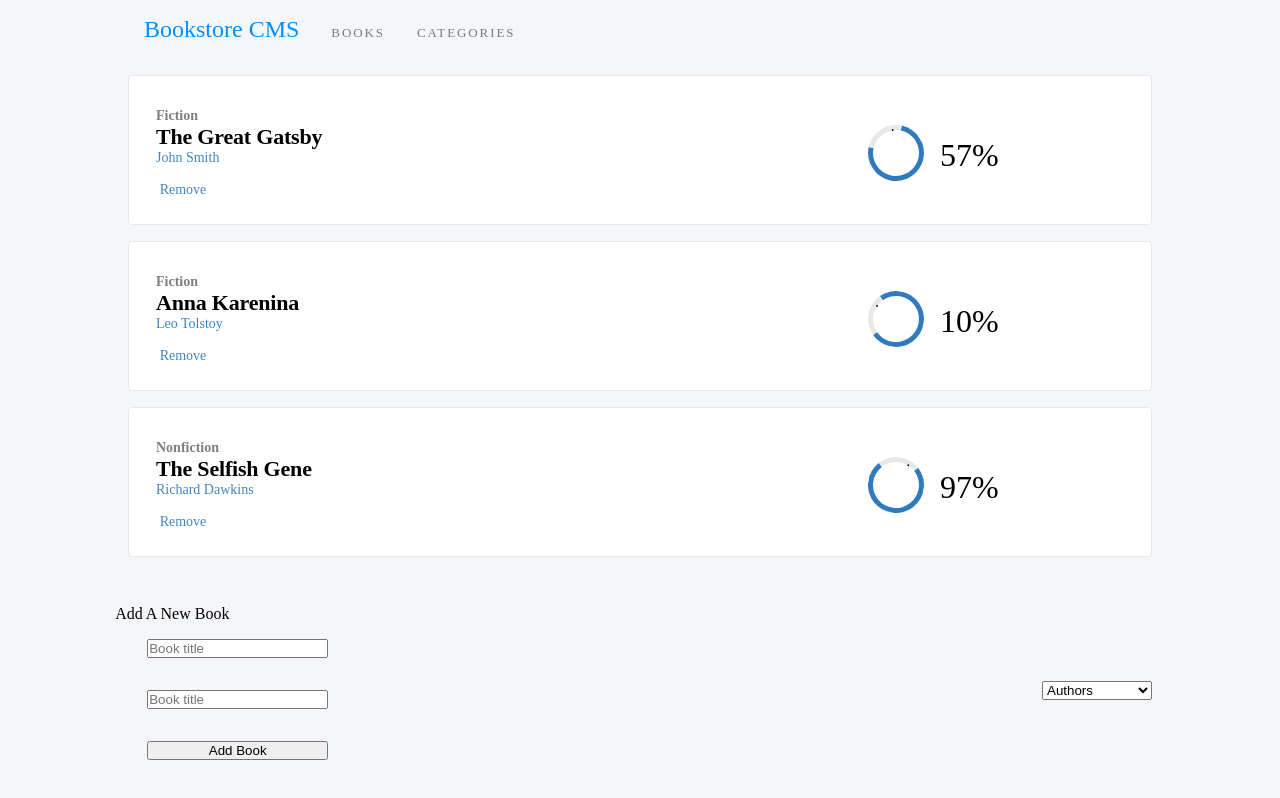
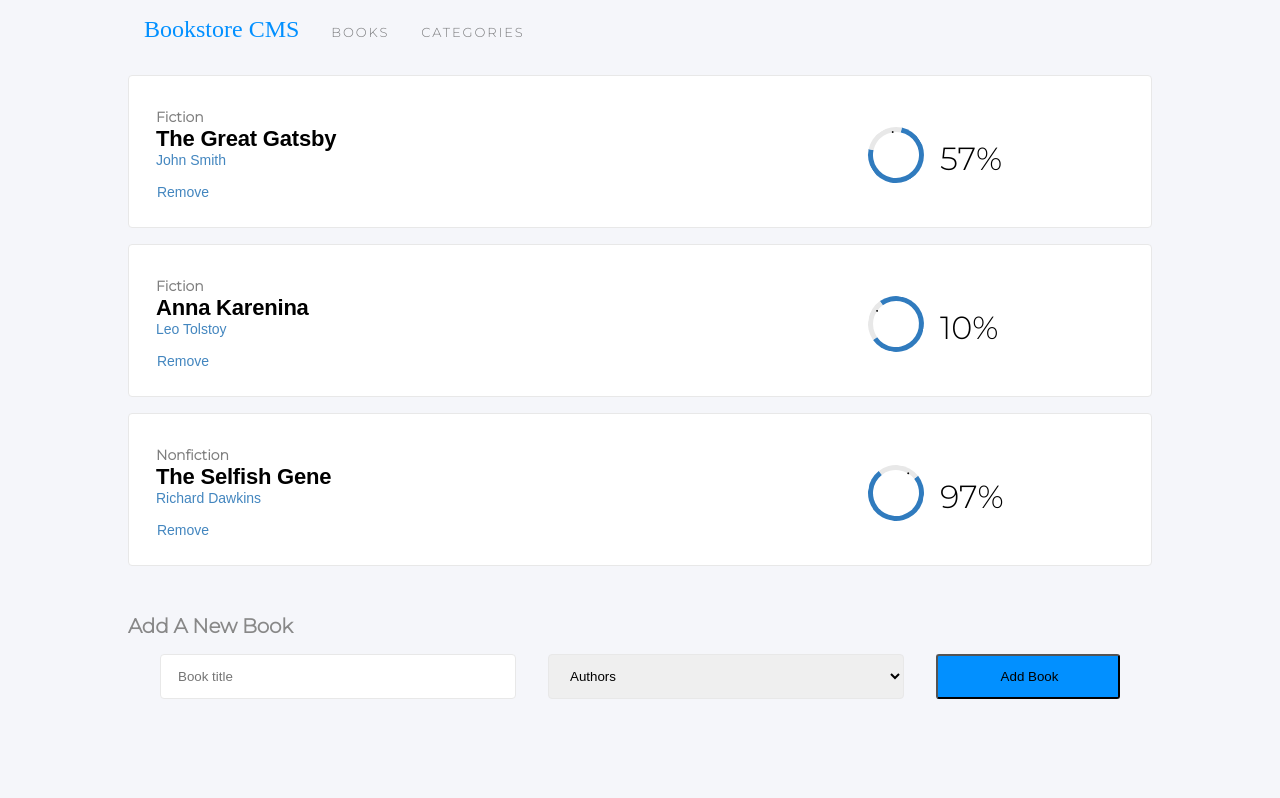
Before and after one commit to abeltsew/Bookstore, a React (Create React App) app: page / in a window 1280 px wide. Shown: the top 798 px of the page. Built offline with nearby package versions, Linux system fonts and the light colour scheme.

Commit message:
Added More Style

```diff
--- a/src/components/AddBook.js
+++ b/src/components/AddBook.js
@@ -15,28 +15,36 @@ const AddBook = () => {
         item_id: uuidv4(),
         title,
         author,
-        categoty: 'Unknown',
+        category: 'Unknown',
       }),
     );
+    setTitle('');
+    setAuthor('');
   };
 
   return (
     <div className="add-form">
-      <p>Add A New Book</p>
+      <p className="add-book-title">Add A New Book</p>
       <form className="form-el">
         <input
+          className="book-input"
           type="text"
           placeholder="Book title"
           value={title}
           onChange={(e) => setTitle(e.target.value)}
         />
-        <input
-          type="text"
-          placeholder="Book title"
+        <select
+          className="book-input"
+          placeholder="Author"
           value={author}
           onChange={(e) => setAuthor(e.target.value)}
-        />
+        >
+          <option>Authors</option>
+          <option>John Grasham</option>
+          <option>Alex maclides</option>
+        </select>
         <button
+          className="add-book-btn"
           type="button"
           onClick={() => {
             handleAdd();
--- a/src/components/Author.js
+++ /dev/null
@@ -1,11 +0,0 @@
-import React from 'react';
-
-const Author = () => (
-  <select>
-    <option>Authors</option>
-    <option>John Grasham</option>
-    <option>Alex maclides</option>
-  </select>
-);
-
-export default Author;
--- a/src/components/Books.js
+++ b/src/components/Books.js
@@ -3,7 +3,6 @@ import { useSelector } from 'react-redux';
 import './books.css';
 import Book from './Book';
 import AddBook from './AddBook';
-import Author from './Author';
 
 const Books = () => {
   const { books } = useSelector((state) => state.book);
@@ -17,7 +16,6 @@ const Books = () => {
       )}
       <div className="book-add">
         <AddBook />
-        <Author />
       </div>
     </div>
   );
--- a/src/components/addbooks.css
+++ b/src/components/addbooks.css
@@ -1,18 +1,40 @@
+@import url('https://fonts.googleapis.com/css2?family=Montserrat:wght@300&display=swap');
+
 .add-form {
   padding: 2rem 10%;
 }
 
 .form-el {
   display: flex;
-  flex-direction: column;
+  align-items: center;
   gap: 2rem;
   padding: 1rem 2rem;
   justify-content: space-between;
 }
 
-.book-add {
-  display: flex;
-  justify-content: space-between;
-  padding: 0 10% 0 0;
-  align-items: center;
+.add-book-title {
+  font-family: Montserrat, sans-serif;
+  font-size: 1.25rem;
+  font-weight: bold;
+  font-stretch: normal;
+  font-style: normal;
+  line-height: normal;
+  letter-spacing: -0.18px;
+  color: #888;
 }
+
+.book-input {
+  height: 2.813rem;
+  flex: 1;
+  padding: 0.813rem 0 0.813rem 1.063rem;
+  border-radius: 4px;
+  border: solid 1px #e8e8e8;
+}
+
+.add-book-btn {
+  width: 11.5rem;
+  height: 2.813rem;
+  padding: 0.801rem 1.188rem 0.886rem 1.375rem;
+  border-radius: 3px;
+  background-color: #0290ff;
+}
--- a/src/components/books.css
+++ b/src/components/books.css
@@ -1,3 +1,6 @@
+@import url('https://fonts.googleapis.com/css2?family=Roboto+Slab:wght@300&display=swap');
+@import url('https://fonts.googleapis.com/css2?family=Montserrat:wght@300&display=swap');
+
 :root {
   --blue: #4386bf;
 }
@@ -5,7 +8,6 @@
 .book {
   display: flex;
   padding: 2rem 9.188rem 1.625rem 1.688rem;
-  border-radius: 4px;
   margin: 1rem 10%;
   justify-content: space-between;
   background-color: #fff;
@@ -21,7 +23,7 @@
   width: 3.375rem;
   height: 1.188rem;
   padding: 1rem 0;
-  font-family: RobotoSlab;
+  font-family: RobotoSlab, sans-serif;
   font-size: 0.875rem;
   font-weight: 300;
   font-stretch: normal;
@@ -39,7 +41,7 @@
 }
 
 .book-title {
-  font-family: RobotoSlab;
+  font-family: RobotoSlab, sans-serif;
   font-size: 1.375rem;
   font-weight: bold;
   font-stretch: normal;
@@ -49,7 +51,7 @@
 }
 
 .book-author {
-  font-family: RobotoSlab;
+  font-family: RobotoSlab, sans-serif;
   font-size: 0.875rem;
   font-weight: 300;
   font-stretch: normal;
@@ -70,7 +72,7 @@
 .percentage {
   width: 4rem;
   height: 2rem;
-  font-family: Montserrat;
+  font-family: Montserrat, sans-serif;
   font-size: 2rem;
   font-weight: normal;
   font-stretch: normal;
@@ -87,7 +89,7 @@
 
 .book-category {
   opacity: 0.5;
-  font-family: Montserrat;
+  font-family: Montserrat, sans-serif;
   font-size: 0.875rem;
   font-weight: bold;
   font-stretch: normal;
--- a/src/components/layout.css
+++ b/src/components/layout.css
@@ -1,3 +1,5 @@
+@import url('https://fonts.googleapis.com/css2?family=Montserrat:wght@300&display=swap');
+
 .links {
   display: flex;
   padding: 1rem 10%;
@@ -19,7 +21,7 @@
   color: #000;
   height: 1rem;
   opacity: 0.5;
-  font-family: Montserrat;
+  font-family: Montserrat, sans-serif;
   font-size: 0.813rem;
   font-weight: normal;
   font-stretch: normal;
```
